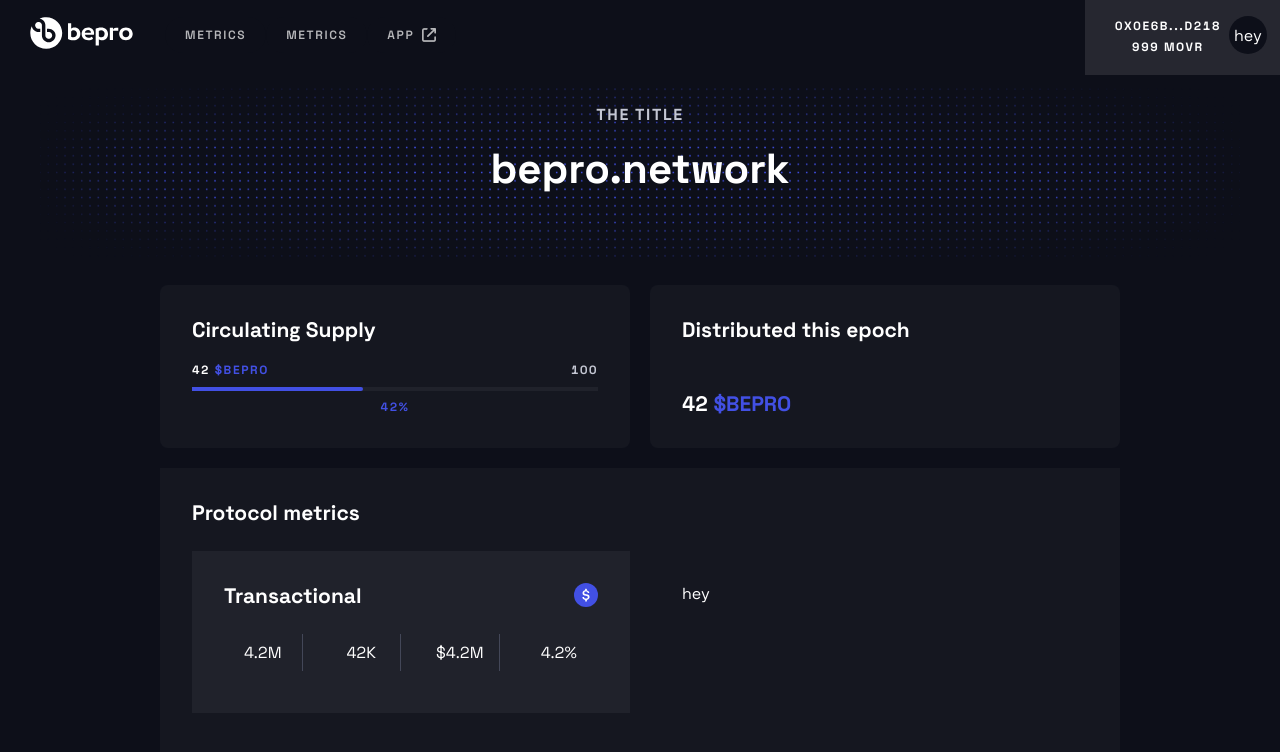
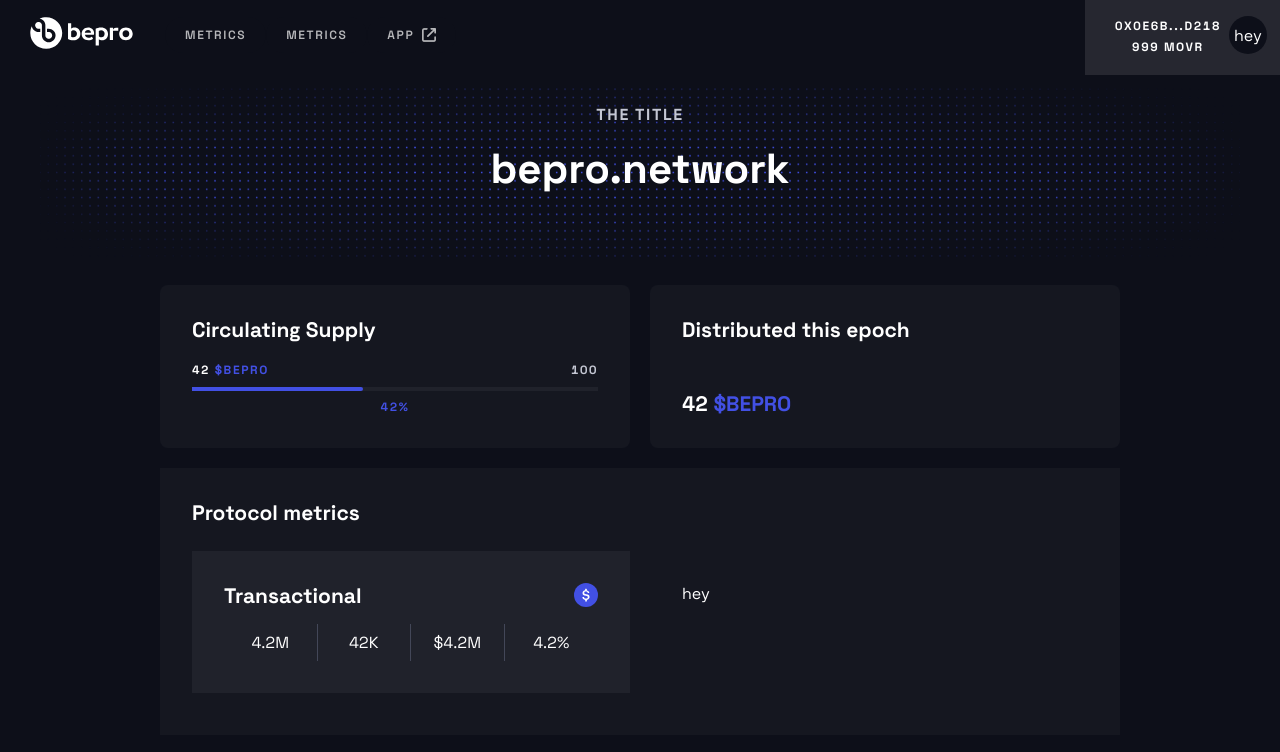
Before and after one commit to bepronetwork/network-metrics, a Next.js app: page /home in a window 1280 px wide. Shown: the top 752 px of the page. Built offline with nearby package versions, Linux system fonts and the light colour scheme.

Commit message:
size the transactional columns correctly

```diff
--- a/components/column.tsx
+++ b/components/column.tsx
@@ -1,6 +1,6 @@
 import {PropsWithChildren} from 'react';
 
-interface Props {size?: string, className?: string}
+interface Props {size?: number, className?: string}
 type ColumnProps =  PropsWithChildren<Props>;
 
 export default function Column({children, size, className = ``}: ColumnProps) {
--- a/pages/home.tsx
+++ b/pages/home.tsx
@@ -27,10 +27,10 @@
                 <Circle className="color-white bg-primary" width={24} height={24}><IconUSDC /></Circle>
               </h4>
               <Row>
-                <Column className="text-center border-right border-light-dark-gray py-2 px-0">4.2M</Column>
-                <Column className="text-center border-right border-light-dark-gray py-2 px-0">42K</Column>
-                <Column className="text-center border-right border-light-dark-gray py-2 px-0">$4.2M</Column>
-                <Column className="text-center py-2 px-0">4.2%</Column>
+                <Column size={3} className="text-center border-right border-light-dark-gray py-2 px-0">4.2M</Column>
+                <Column size={3} className="text-center border-right border-light-dark-gray py-2 px-0">42K</Column>
+                <Column size={3} className="text-center border-right border-light-dark-gray py-2 px-0">$4.2M</Column>
+                <Column size={3} className="text-center py-2 px-0">4.2%</Column>
               </Row>
             </Column>
             <Column>hey</Column>
```
